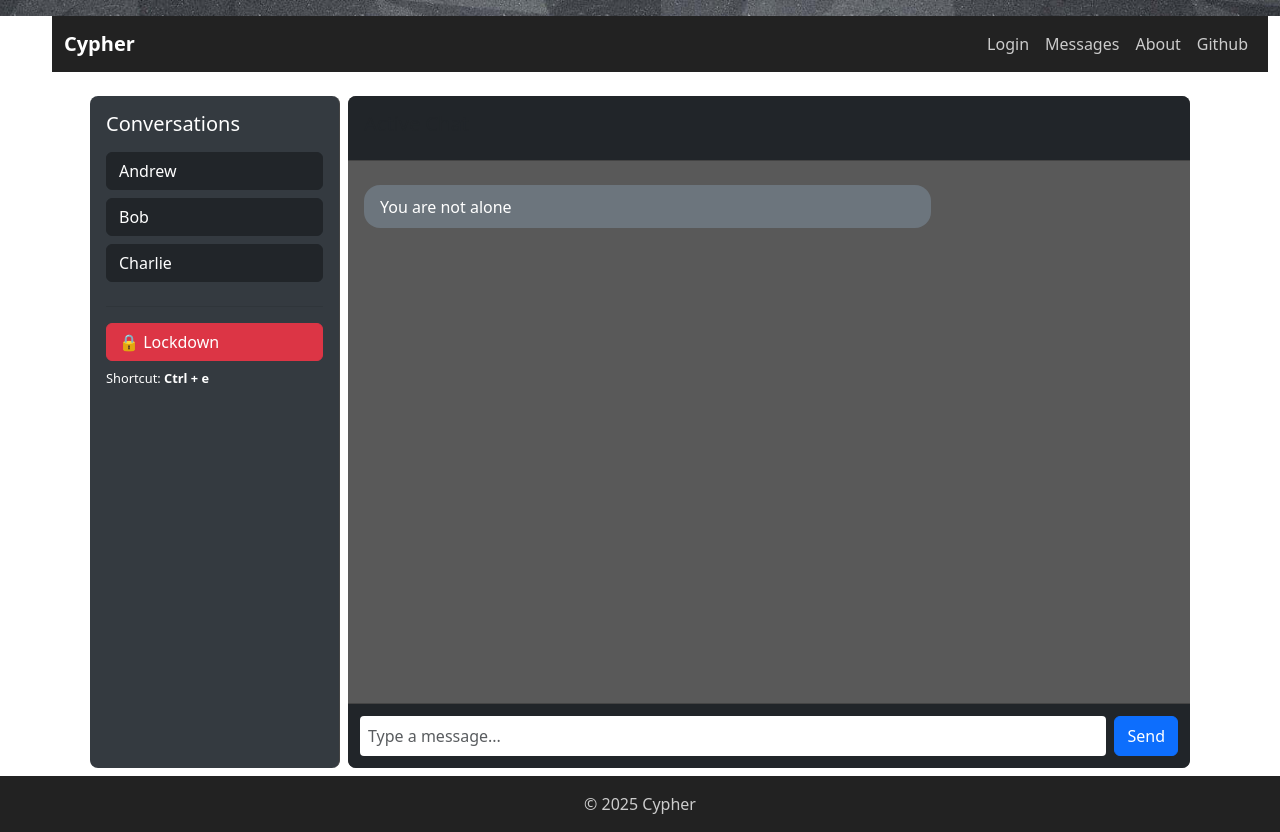
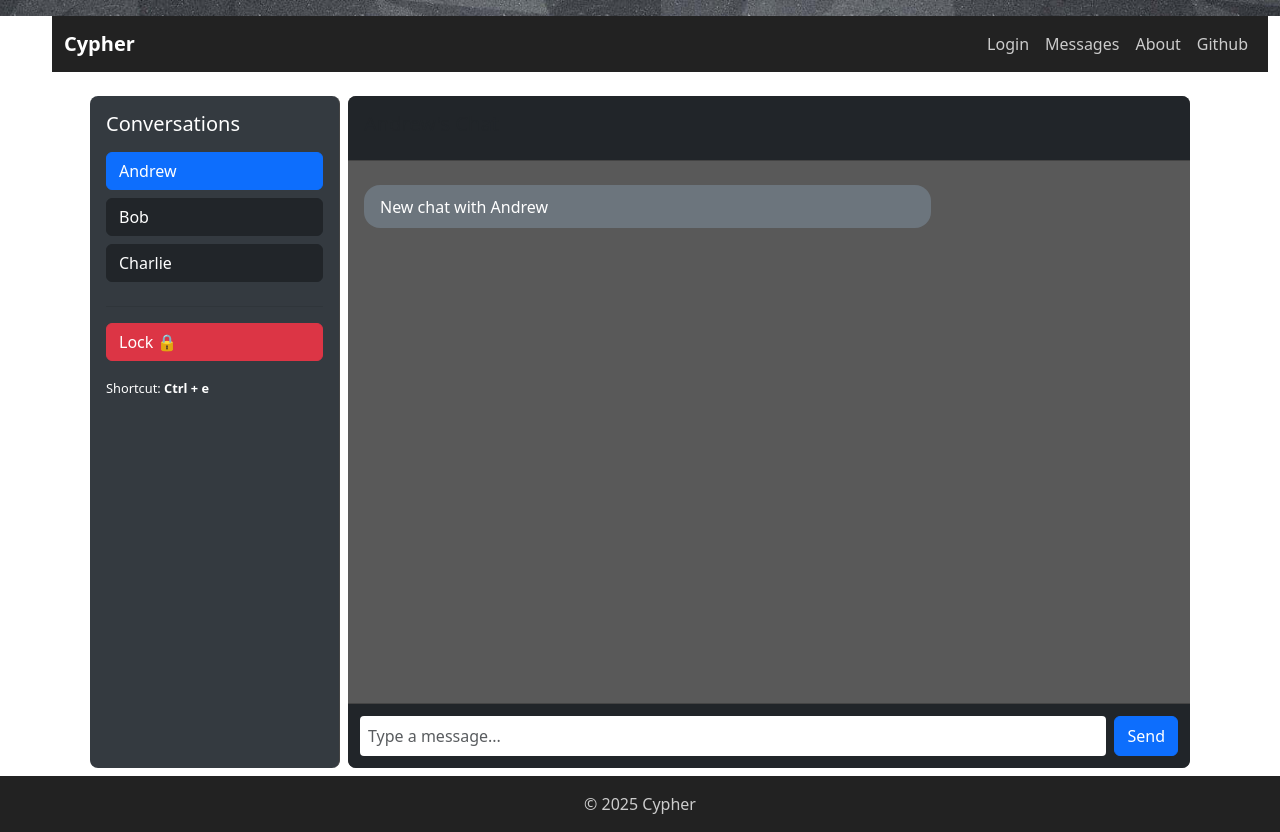
Before and after one commit to atidepod/cypher-startup-cs260-2025, a React (Vite) app in the folder cypher-react/: page /message in a window 1280 px wide. Built offline with nearby package versions, Linux system fonts and the light colour scheme.

Commit message:
got multiple conversations to display

```diff
--- a/cypher-react/src/message/message.jsx
+++ b/cypher-react/src/message/message.jsx
@@ -1,98 +1,76 @@
 import React, { useState, useRef, useEffect } from "react";
-import { BrowserRouter, NavLink, Route, Routes } from 'react-router-dom';
-import { Login } from '../login/login.jsx';
-import { About } from '../about/about.jsx';
 import { textToNumbers, numbersToText, generateOtp, otpEncrypt, otpDecrypt } from "./encrypt.js";
-import '../app.css';
+import "../app.css";
 
 export function Message() {
-  const [messages, setMessages] = useState([
-    { text: "You are not alone", encrypted: "", type: "received" },
-  ]);
+  const [currentChat, setCurrentChat] = useState("Andrew");
+  const [messages, setMessages] = useState([]);
   const [input, setInput] = useState("");
   const chatEndRef = useRef(null);
-  const [keys, setKeys] = useState(null);
-  const [isLocked, setIsLocked] = useState(false);
-  const [userPassword, setUserPassword] = useState("royer"); // example password
+  const [locked, setLocked] = useState(false);
+  const [password, setPassword] = useState("royer"); // simple password for unlock
 
-  // Generate RSA keys (not yet used for lock/unlock, but ready for later)
+  // Load messages from localStorage when chat changes
   useEffect(() => {
-    async function generateKeys() {
-      const keyPair = await crypto.subtle.generateKey(
-        { name: "RSA-OAEP", modulusLength: 2048, publicExponent: new Uint8Array([1, 0, 1]), hash: "SHA-256" },
-        true,
-        ["encrypt", "decrypt"]
-      );
-      setKeys(keyPair);
+    const saved = localStorage.getItem(`chat_${currentChat}`);
+    if (saved) {
+      setMessages(JSON.parse(saved));
+    } else {
+      setMessages([{ text: `New chat with ${currentChat}`, type: "received", encrypted: "" }]);
     }
-    generateKeys();
-  }, []);
+  }, [currentChat]);
+
+  // Save messages to localStorage when they change
+  useEffect(() => {
+    localStorage.setItem(`chat_${currentChat}`, JSON.stringify(messages));
+  }, [messages, currentChat]);
 
   // Auto-scroll
   useEffect(() => {
     chatEndRef.current?.scrollIntoView({ behavior: "smooth" });
   }, [messages]);
 
-  // Send button handler — encrypt before displaying
+  // Keyboard shortcut: Ctrl + L → Lock/Unlock
+  useEffect(() => {
+    const handleKeyDown = (e) => {
+      if ((e.ctrlKey || e.metaKey) && e.key.toLowerCase() === "e") {
+        toggleLockdown();
+      }
+    };
+    window.addEventListener("keydown", handleKeyDown);
+    return () => window.removeEventListener("keydown", handleKeyDown);
+  }, []);
+
+  // Encrypt message
   const handleSend = async () => {
     if (input.trim() === "") return;
 
     const msgNumbers = textToNumbers(input);
     const otpKey = generateOtp(msgNumbers.length);
     const encryptedMessage = otpEncrypt(msgNumbers, otpKey);
-    const encryptedText = encryptedMessage.join(" "); // numeric cipher text
+    const encryptedText = encryptedMessage.join(" ");
     const decryptedText = numbersToText(otpDecrypt(encryptedMessage, otpKey));
 
     setMessages((prev) => [
       ...prev,
-      { text: decryptedText, encrypted: encryptedText, otp: otpKey, type: "sent" }
+      { text: decryptedText, encrypted: encryptedText, type: "sent" },
     ]);
     setInput("");
   };
 
-  // 🔒 Lockdown — switch all visible text to encrypted form
-  const handleLockdown = () => {
-    setIsLocked(true);
-    setMessages((prev) =>
-      prev.map((msg) => ({
-        ...msg,
-        displayText: msg.encrypted || msg.text,
-      }))
-    );
-  };
-
-  // 🔓 Unlock — prompt for password to restore plain text
-  const handleUnlock = () => {
-    const entered = prompt("Enter password to unlock messages:");
-    if (entered === userPassword) {
-      setIsLocked(false);
-      setMessages((prev) =>
-        prev.map((msg) => ({
-          ...msg,
-          displayText: msg.text,
-        }))
-      );
+  // Lockdown toggle
+  const toggleLockdown = () => {
+    if (!locked) {
+      setLocked(true);
     } else {
-      alert("Incorrect password!");
+      const userInput = prompt("Enter password to unlock:");
+      if (userInput === password) {
+        setLocked(false);
+      } else {
+        alert("Incorrect password!");
+      }
     }
   };
-
-  // 🎹 Keyboard shortcut: Ctrl+L (or Cmd+L)
-  useEffect(() => {
-    const handleKeyDown = (e) => {
-      if ((e.ctrlKey || e.metaKey) && e.key.toLowerCase() === "e") {
-        e.preventDefault();
-        if (isLocked) {
-          handleUnlock();
-        } else {
-          handleLockdown();
-        }
-      }
-    };
-
-    window.addEventListener("keydown", handleKeyDown);
-    return () => window.removeEventListener("keydown", handleKeyDown);
-  }, [isLocked]); // depends on isLocked so it stays in sync
 
   return (
     <main className="container">
@@ -100,30 +78,28 @@ export function Message() {
         {/* Sidebar */}
         <div className="sidebar">
           <h5 className="text-white mb-3">Conversations</h5>
-          <button className="btn btn-dark">Andrew</button>
-          <button className="btn btn-dark">Bob</button>
-          <button className="btn btn-dark">Charlie</button>
+          {["Andrew", "Bob", "Charlie"].map((name) => (
+            <button
+              key={name}
+              className={`btn ${currentChat === name ? "btn-primary" : "btn-dark"} mb-2`}
+              onClick={() => setCurrentChat(name)}
+            >
+              {name}
+            </button>
+          ))}
           <hr />
-          {isLocked ? (
-            <button className="btn btn-success" onClick={handleUnlock}>
-              🔓 Unlock
-            </button>
-          ) : (
-            <button className="btn btn-danger" onClick={handleLockdown}>
-              🔒 Lockdown
-            </button>
-          )}
-          <p style={{ fontSize: "0.8rem", color: "white" }}>
+          <button className="btn btn-danger w-100" onClick={toggleLockdown}>
+            {locked ? "Unlock 🔓" : "Lock 🔒"}
+          </button>
+          <p style={{ fontSize: "0.8rem", color: "white", marginTop: "10px" }}>
             Shortcut: <strong>Ctrl + e</strong>
           </p>
         </div>
 
-        {/* Chat */}
+        {/* Chat Section */}
         <div className="chat">
           <div className="chat-header">
-            <h5>
-              Active Chat {isLocked && "(Locked)"}
-            </h5>
+            <h5>{currentChat}'s Chat {locked && "(Locked 🔒)"}</h5>
           </div>
 
           <div className="chat-window">
@@ -131,21 +107,21 @@ export function Message() {
               <div
                 key={index}
                 className={`message ${msg.type}`}
-                title={msg.encrypted}
+                title={locked ? msg.encrypted : msg.text}
                 onMouseEnter={(e) => {
-                  if (!isLocked) e.currentTarget.textContent = msg.encrypted;
+                  if (!locked) e.currentTarget.textContent = msg.encrypted;
                 }}
                 onMouseLeave={(e) => {
-                  if (!isLocked) e.currentTarget.textContent = msg.text;
+                  if (!locked) e.currentTarget.textContent = msg.text;
                 }}
               >
-                {isLocked ? msg.encrypted : msg.text}
+                {locked ? msg.encrypted : msg.text}
               </div>
             ))}
             <div ref={chatEndRef} />
           </div>
 
-          {!isLocked && (
+          {!locked && (
             <div className="chat-input">
               <input
                 type="text"
```
